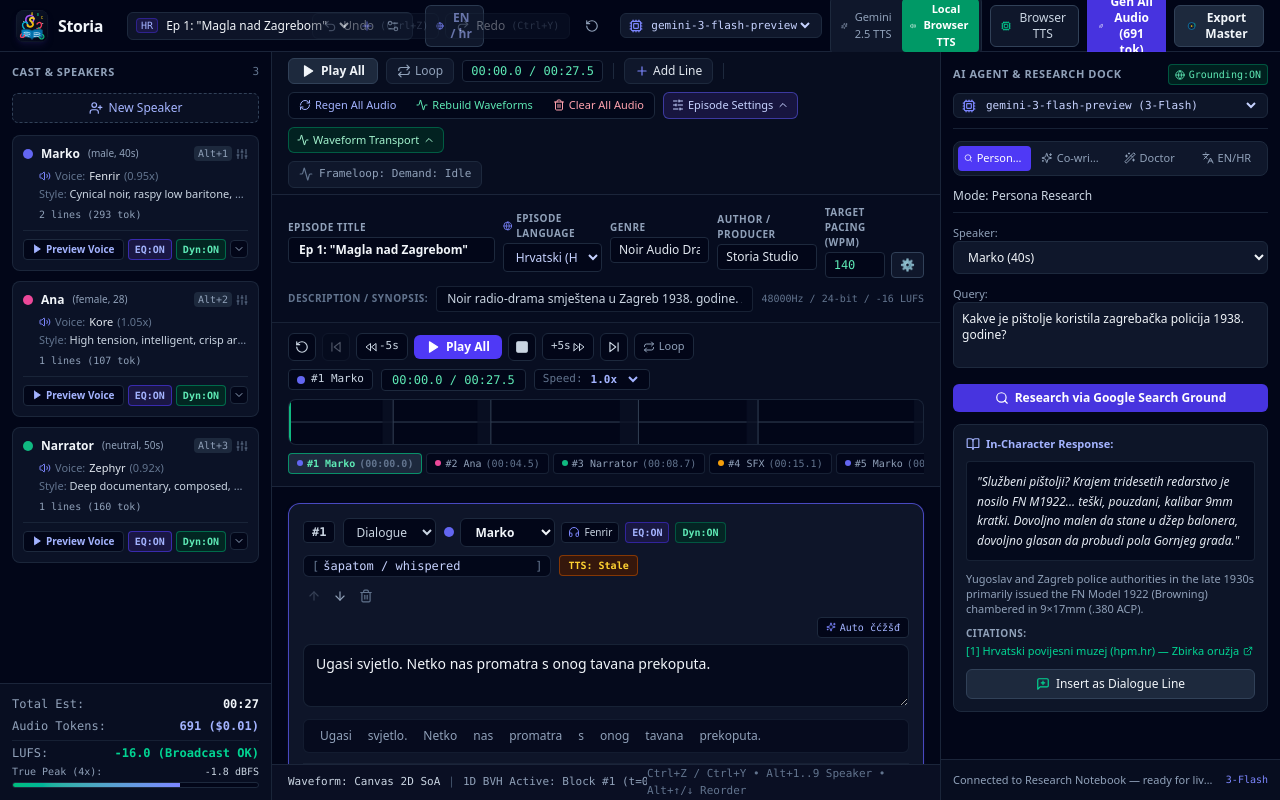
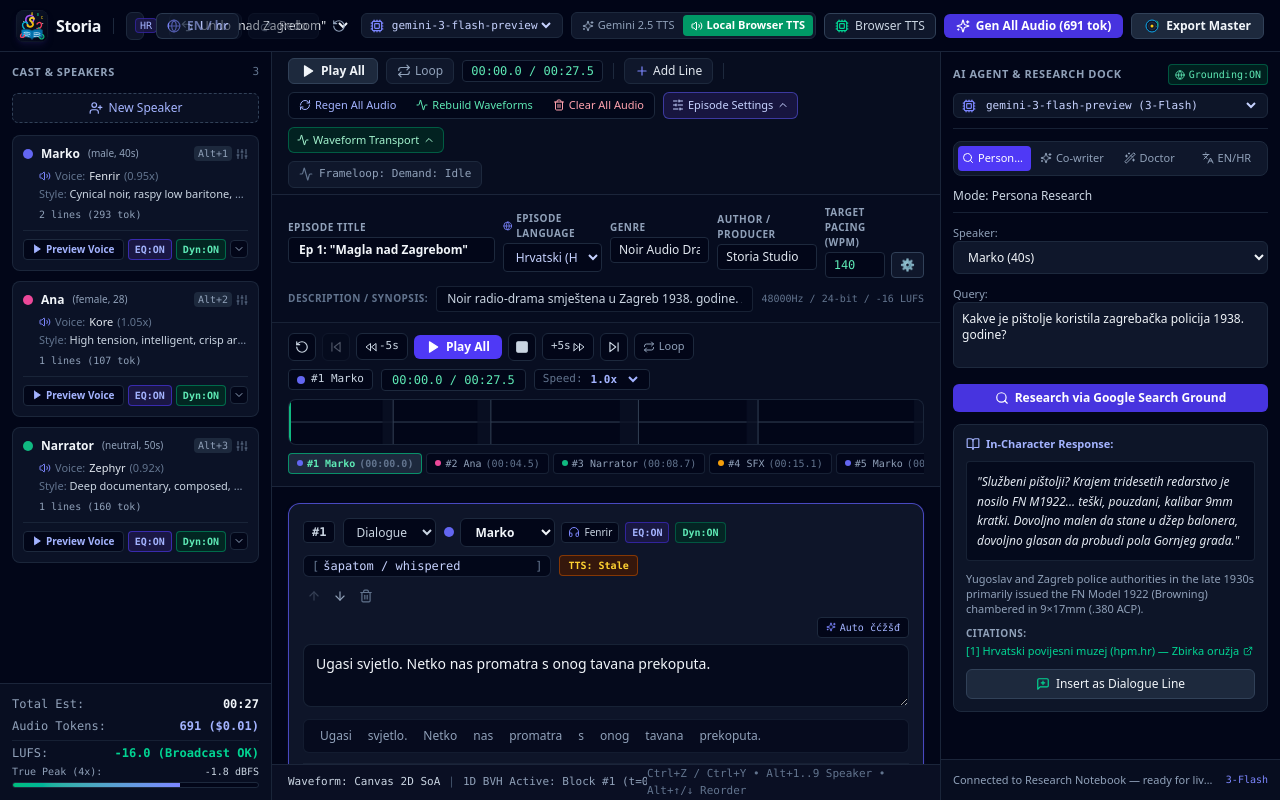
Before and after one commit to matise/Storia, a React (Vite) app: page / in a window 1280 px wide. Built offline with nearby package versions, Linux system fonts and the light colour scheme.

Commit message:
feat: initialize Storia audio drama studio with layout components and documentation

```diff
--- a/src/components/layout/AgentDock.tsx
+++ b/src/components/layout/AgentDock.tsx
@@ -236,18 +236,18 @@ export const AgentDock: React.FC = () => {
         </div>
 
         {/* 4 Mode Tabs */}
-        <div className="grid grid-cols-4 gap-1 p-1 rounded-lg bg-slate-900 border border-slate-800 text-[11px] font-medium">
+        <div className="grid grid-cols-4 gap-1 p-1 rounded-lg bg-slate-900 border border-slate-800 text-[11px] font-medium shrink-0">
           <button
             type="button"
             data-testid="tab-persona-research"
             onClick={() => setActiveMode('persona_research')}
-            className={`py-1 px-1.5 rounded flex items-center justify-center gap-1 transition-colors cursor-pointer ${
+            className={`py-1 px-1 rounded flex items-center justify-center gap-1 transition-colors cursor-pointer whitespace-nowrap min-w-0 ${
               activeMode === 'persona_research'
                 ? 'bg-indigo-600 text-white'
                 : 'text-slate-400 hover:text-slate-200'
             }`}
           >
-            <Search className="w-3 h-3" />
+            <Search className="w-3 h-3 shrink-0" />
             <span className="truncate">{t('tabPersonaPov')}</span>
           </button>
 
@@ -255,13 +255,13 @@ export const AgentDock: React.FC = () => {
             type="button"
             data-testid="tab-cowriter"
             onClick={() => setActiveMode('cowriter')}
-            className={`py-1 px-1.5 rounded flex items-center justify-center gap-1 transition-colors cursor-pointer ${
+            className={`py-1 px-1 rounded flex items-center justify-center gap-1 transition-colors cursor-pointer whitespace-nowrap min-w-0 ${
               activeMode === 'cowriter'
                 ? 'bg-indigo-600 text-white'
                 : 'text-slate-400 hover:text-slate-200'
             }`}
           >
-            <Sparkles className="w-3 h-3" />
+            <Sparkles className="w-3 h-3 shrink-0" />
             <span className="truncate">{t('tabCoWriter')}</span>
           </button>
 
@@ -269,13 +269,13 @@ export const AgentDock: React.FC = () => {
             type="button"
             data-testid="tab-dialogue-doctor"
             onClick={() => setActiveMode('dialogue_doctor')}
-            className={`py-1 px-1.5 rounded flex items-center justify-center gap-1 transition-colors cursor-pointer ${
+            className={`py-1 px-1 rounded flex items-center justify-center gap-1 transition-colors cursor-pointer whitespace-nowrap min-w-0 ${
               activeMode === 'dialogue_doctor'
                 ? 'bg-indigo-600 text-white'
                 : 'text-slate-400 hover:text-slate-200'
             }`}
           >
-            <Wand2 className="w-3 h-3" />
+            <Wand2 className="w-3 h-3 shrink-0" />
             <span className="truncate">{t('tabDoctor')}</span>
           </button>
 
@@ -283,13 +283,13 @@ export const AgentDock: React.FC = () => {
             type="button"
             data-testid="tab-bilingual-adapter"
             onClick={() => setActiveMode('bilingual_adapter')}
-            className={`py-1 px-1.5 rounded flex items-center justify-center gap-1 transition-colors cursor-pointer ${
+            className={`py-1 px-1 rounded flex items-center justify-center gap-1 transition-colors cursor-pointer whitespace-nowrap min-w-0 ${
               activeMode === 'bilingual_adapter'
                 ? 'bg-indigo-600 text-white'
                 : 'text-slate-400 hover:text-slate-200'
             }`}
           >
-            <Languages className="w-3 h-3" />
+            <Languages className="w-3 h-3 shrink-0" />
             <span className="truncate">{t('tabAdapter')}</span>
           </button>
         </div>
--- a/src/components/layout/TopBar.tsx
+++ b/src/components/layout/TopBar.tsx
@@ -76,23 +76,23 @@ export const TopBar: React.FC = () => {
 
   return (
     <div className="shrink-0 select-none">
-      <header className="h-13 border-b border-slate-800/90 bg-slate-950/95 px-4 flex items-center justify-between gap-3">
+      <header className="h-13 border-b border-slate-800/90 bg-slate-950/95 px-3 sm:px-4 flex items-center justify-between gap-2 overflow-x-auto overflow-y-hidden select-none min-w-0">
         {/* Brand & Active Episode Selector */}
-        <div className="flex items-center gap-3 min-w-0">
-          <div className="flex items-center gap-2.5">
+        <div className="flex items-center gap-2 sm:gap-3 min-w-0 shrink">
+          <div className="flex items-center gap-2 shrink-0">
             <div className="w-8 h-8 rounded-lg overflow-hidden flex items-center justify-center shrink-0 shadow-md shadow-indigo-950/40">
               <StoriaAppBrandIcon size={32} />
             </div>
-            <span className="font-bold tracking-tight text-slate-100 text-base">
+            <span className="font-bold tracking-tight text-slate-100 text-base hidden sm:inline">
               {t('appTitle')}
             </span>
           </div>
 
-          <div className="h-4 w-px bg-slate-800" />
+          <div className="h-4 w-px bg-slate-800 shrink-0" />
 
           {/* Multi-Episode Switcher & Episode Properties Controls */}
-          <div className="flex items-center gap-1 bg-slate-900/90 border border-slate-800 rounded-md px-2 py-0.5 text-xs text-slate-200 font-medium">
-            <span className="px-1 py-0.2 rounded bg-indigo-950/80 border border-indigo-700/50 text-[10px] font-mono text-indigo-300 uppercase">
+          <div className="flex items-center gap-1 bg-slate-900/90 border border-slate-800 rounded-md px-2 py-0.5 text-xs text-slate-200 font-medium min-w-0 shrink">
+            <span className="px-1 py-0.2 rounded bg-indigo-950/80 border border-indigo-700/50 text-[10px] font-mono text-indigo-300 uppercase shrink-0">
               {project.defaultLanguage}
             </span>
             <select
@@ -100,7 +100,7 @@ export const TopBar: React.FC = () => {
               data-testid="episode-switcher-select"
               value={project.id}
               onChange={(e) => switchProject(e.target.value)}
-              className="bg-transparent text-xs text-slate-100 font-medium focus:outline-none max-w-56 truncate cursor-pointer"
+              className="bg-transparent text-xs text-slate-100 font-medium focus:outline-none max-w-28 sm:max-w-40 md:max-w-56 truncate cursor-pointer"
             >
               {projects.map((ep) => (
                 <option
@@ -118,7 +118,7 @@ export const TopBar: React.FC = () => {
               data-testid="create-episode-btn"
               onClick={() => createProject()}
               title={t('newEpisodeBtn')}
-              className="p-1 rounded hover:bg-slate-800 text-indigo-400 hover:text-indigo-200 transition-colors cursor-pointer"
+              className="p-1 rounded hover:bg-slate-800 text-indigo-400 hover:text-indigo-200 transition-colors cursor-pointer shrink-0"
             >
               <Plus className="w-3.5 h-3.5" />
             </button>
@@ -128,7 +128,7 @@ export const TopBar: React.FC = () => {
               data-testid="open-episode-properties-btn"
               onClick={() => setEpisodePropertiesModalOpen(true)}
               title={t('episodePropertiesBtn')}
-              className="p-1 rounded hover:bg-slate-800 text-slate-400 hover:text-slate-200 transition-colors cursor-pointer"
+              className="p-1 rounded hover:bg-slate-800 text-slate-400 hover:text-slate-200 transition-colors cursor-pointer shrink-0"
             >
               <Settings2 className="w-3.5 h-3.5" />
             </button>
@@ -139,27 +139,27 @@ export const TopBar: React.FC = () => {
             type="button"
             onClick={toggleLanguage}
             title="Switch English / Croatian (EN/HR)"
-            className="flex items-center gap-1.5 px-2.5 py-1 rounded-md text-xs font-semibold bg-slate-900 hover:bg-slate-800 border border-slate-700/80 text-indigo-300 transition-colors cursor-pointer"
+            className="flex items-center gap-1.5 px-2.5 py-1 rounded-md text-xs font-semibold bg-slate-900 hover:bg-slate-800 border border-slate-700/80 text-indigo-300 transition-colors cursor-pointer whitespace-nowrap shrink-0"
           >
-            <Globe className="w-3.5 h-3.5 text-indigo-400" />
+            <Globe className="w-3.5 h-3.5 text-indigo-400 shrink-0" />
             <span>{uiLanguage === 'en' ? 'EN / hr' : 'en / HR'}</span>
           </button>
         </div>
 
         {/* Center Command History Stack Controls */}
-        <div className="flex items-center gap-1.5">
+        <div className="flex items-center gap-1 sm:gap-1.5 shrink-0">
           <button
             type="button"
             onClick={undo}
             disabled={undoCount === 0}
             title={`${t('undo')} (Ctrl+Z)`}
-            className="flex items-center gap-1.5 px-2.5 py-1 rounded-md text-xs font-medium bg-slate-900 border border-slate-800 text-slate-200 hover:bg-slate-800 disabled:opacity-40 disabled:pointer-events-none transition-colors cursor-pointer"
+            className="flex items-center gap-1.5 px-2 sm:px-2.5 py-1 rounded-md text-xs font-medium bg-slate-900 border border-slate-800 text-slate-200 hover:bg-slate-800 disabled:opacity-40 disabled:pointer-events-none transition-colors cursor-pointer whitespace-nowrap shrink-0"
           >
-            <Undo2 className="w-3.5 h-3.5 text-slate-400" />
-            <span>{t('undo')}</span>
-            <span className="text-[10px] text-slate-500 font-mono">(Ctrl+Z)</span>
+            <Undo2 className="w-3.5 h-3.5 text-slate-400 shrink-0" />
+            <span className="hidden xl:inline">{t('undo')}</span>
+            <span className="text-[10px] text-slate-500 font-mono hidden 2xl:inline">(Ctrl+Z)</span>
             {undoCount > 0 && (
-              <span className="px-1 rounded bg-slate-800 text-[10px] text-slate-400">
+              <span className="px-1 rounded bg-slate-800 text-[10px] text-slate-400 font-mono">
                 {undoCount}
               </span>
             )}
@@ -170,13 +170,13 @@ export const TopBar: React.FC = () => {
             onClick={redo}
             disabled={redoCount === 0}
             title={`${t('redo')} (Ctrl+Y)`}
-            className="flex items-center gap-1.5 px-2.5 py-1 rounded-md text-xs font-medium bg-slate-900 border border-slate-800 text-slate-200 hover:bg-slate-800 disabled:opacity-40 disabled:pointer-events-none transition-colors cursor-pointer"
+            className="flex items-center gap-1.5 px-2 sm:px-2.5 py-1 rounded-md text-xs font-medium bg-slate-900 border border-slate-800 text-slate-200 hover:bg-slate-800 disabled:opacity-40 disabled:pointer-events-none transition-colors cursor-pointer whitespace-nowrap shrink-0"
           >
-            <Redo2 className="w-3.5 h-3.5 text-slate-400" />
-            <span>{t('redo')}</span>
-            <span className="text-[10px] text-slate-500 font-mono">(Ctrl+Y)</span>
+            <Redo2 className="w-3.5 h-3.5 text-slate-400 shrink-0" />
+            <span className="hidden xl:inline">{t('redo')}</span>
+            <span className="text-[10px] text-slate-500 font-mono hidden 2xl:inline">(Ctrl+Y)</span>
             {redoCount > 0 && (
-              <span className="px-1 rounded bg-slate-800 text-[10px] text-slate-400">
+              <span className="px-1 rounded bg-slate-800 text-[10px] text-slate-400 font-mono">
                 {redoCount}
               </span>
             )}
@@ -186,16 +186,16 @@ export const TopBar: React.FC = () => {
             type="button"
             onClick={resetToSampleProject}
             title={t('resetSample')}
-            className="flex items-center gap-1 px-2 py-1 rounded-md text-xs text-slate-400 hover:text-slate-200 hover:bg-slate-900 border border-transparent hover:border-slate-800 transition-colors cursor-pointer"
+            className="flex items-center gap-1 px-1.5 py-1 rounded-md text-xs text-slate-400 hover:text-slate-200 hover:bg-slate-900 border border-transparent hover:border-slate-800 transition-colors cursor-pointer shrink-0"
           >
             <RotateCcw className="w-3.5 h-3.5" />
           </button>
         </div>
 
         {/* Right Studio Actions: Gemini Model Picker, TTS Engine Switcher, BYOK Status, Batch TTS, Master Export */}
-        <div className="flex items-center gap-2">
+        <div className="flex items-center gap-1.5 sm:gap-2 shrink-0">
           {/* Quick Gemini Model Picker */}
-          <div className="flex items-center gap-1 bg-slate-900 border border-slate-800 rounded-md px-2 py-1">
+          <div className="flex items-center gap-1 bg-slate-900 border border-slate-800 rounded-md px-2 py-1 shrink-0">
             <Cpu className="w-3.5 h-3.5 text-indigo-400 shrink-0" />
             <select
               aria-label={t('geminiModelPickerLabel')}
@@ -204,7 +204,7 @@ export const TopBar: React.FC = () => {
               onChange={(e) =>
                 setGeminiTextModel(e.target.value as GeminiTextModelId)
               }
-              className="bg-transparent text-[11px] font-mono text-indigo-200 focus:outline-none cursor-pointer"
+              className="bg-transparent text-[11px] font-mono text-indigo-200 focus:outline-none cursor-pointer max-w-40 sm:max-w-48 truncate"
             >
               {GEMINI_TEXT_MODELS.map((m) => (
                 <option
@@ -219,29 +219,29 @@ export const TopBar: React.FC = () => {
           </div>
 
           {/* Quick TTS Engine Switcher: Gemini 2.5 TTS vs Local Browser TTS */}
-          <div className="flex items-center rounded-md bg-slate-900 border border-slate-800 p-0.5 text-[11px] font-medium">
+          <div className="flex items-center rounded-md bg-slate-900 border border-slate-800 p-0.5 text-[11px] font-medium shrink-0">
             <button
               type="button"
               onClick={() => setActiveTtsProvider('gemini_tts')}
-              className={`px-2 py-0.5 rounded flex items-center gap-1 transition-colors cursor-pointer ${
+              className={`px-2 py-0.5 rounded flex items-center gap-1 transition-colors cursor-pointer whitespace-nowrap shrink-0 ${
                 ttsProvider === 'gemini_tts'
                   ? 'bg-indigo-600 text-white font-semibold'
                   : 'text-slate-400 hover:text-slate-200'
               }`}
             >
-              <Sparkles className="w-3 h-3" />
+              <Sparkles className="w-3 h-3 shrink-0" />
               <span>{t('engineGeminiTts')}</span>
             </button>
             <button
               type="button"
               onClick={() => setActiveTtsProvider('browser_tts')}
-              className={`px-2 py-0.5 rounded flex items-center gap-1 transition-colors cursor-pointer ${
+              className={`px-2 py-0.5 rounded flex items-center gap-1 transition-colors cursor-pointer whitespace-nowrap shrink-0 ${
                 ttsProvider === 'browser_tts'
                   ? 'bg-emerald-600 text-white font-semibold'
                   : 'text-slate-400 hover:text-slate-200'
               }`}
             >
-              <Volume2 className="w-3 h-3" />
+              <Volume2 className="w-3 h-3 shrink-0" />
               <span>{t('engineBrowserTts')}</span>
             </button>
           </div>
@@ -249,7 +249,7 @@ export const TopBar: React.FC = () => {
           <button
             type="button"
             onClick={() => setApiKeyModalOpen(true)}
-            className={`flex items-center gap-1.5 px-2.5 py-1 rounded-md text-xs font-medium border transition-colors cursor-pointer ${
+            className={`flex items-center gap-1.5 px-2.5 py-1 rounded-md text-xs font-medium border transition-colors cursor-pointer whitespace-nowrap shrink-0 ${
               hasConfiguredApiKey
                 ? 'bg-emerald-950/50 hover:bg-emerald-900/60 border-emerald-800/60 text-emerald-300'
                 : ttsProvider === 'browser_tts'
@@ -258,9 +258,9 @@ export const TopBar: React.FC = () => {
             }`}
           >
             {ttsProvider === 'browser_tts' && !hasConfiguredApiKey ? (
-              <Cpu className="w-3.5 h-3.5 text-emerald-400" />
+              <Cpu className="w-3.5 h-3.5 text-emerald-400 shrink-0" />
             ) : (
-              <KeyRound className="w-3.5 h-3.5 text-emerald-400" />
+              <KeyRound className="w-3.5 h-3.5 text-emerald-400 shrink-0" />
             )}
             <span>{apiKeyBadgeText}</span>
           </button>
@@ -269,16 +269,16 @@ export const TopBar: React.FC = () => {
             type="button"
             disabled={isBatchSynthesizing}
             onClick={() => void synthesizeAllBlocks()}
-            className="flex items-center gap-1.5 px-3 py-1 rounded-md text-xs font-semibold bg-indigo-600/90 hover:bg-indigo-500 disabled:opacity-60 text-white shadow-xs transition-colors cursor-pointer"
+            className="flex items-center gap-1.5 px-3 py-1 rounded-md text-xs font-semibold bg-indigo-600/90 hover:bg-indigo-500 disabled:opacity-60 text-white shadow-xs transition-colors cursor-pointer whitespace-nowrap shrink-0"
           >
             {isBatchSynthesizing ? (
               <>
-                <Loader2 className="w-3.5 h-3.5 animate-spin" />
+                <Loader2 className="w-3.5 h-3.5 animate-spin shrink-0" />
                 <span>{t('generatingAudio')}</span>
               </>
             ) : (
               <>
-                <Sparkles className="w-3.5 h-3.5" />
+                <Sparkles className="w-3.5 h-3.5 shrink-0" />
                 <span>
                   {t('genAllAudio')} ({formattedTokens} {t('tokensAbbrev')})
                 </span>
@@ -290,7 +290,7 @@ export const TopBar: React.FC = () => {
             type="button"
             data-testid="topbar-export-master-btn"
             onClick={() => setExportMasterModalOpen(true)}
-            className="flex items-center gap-1.5 px-3 py-1 rounded-md text-xs font-semibold bg-slate-800 hover:bg-slate-700 border border-slate-700 text-slate-100 transition-colors cursor-pointer"
+            className="flex items-center gap-1.5 px-3 py-1 rounded-md text-xs font-semibold bg-slate-800 hover:bg-slate-700 border border-slate-700 text-slate-100 transition-colors cursor-pointer whitespace-nowrap shrink-0"
           >
             <MasterBroadcastDiskIcon size={16} />
             <span>{t('exportMaster')}</span>
--- a/src/i18n/dictionary.ts
+++ b/src/i18n/dictionary.ts
@@ -531,17 +531,17 @@ export const DICTIONARY: Record<SupportedLanguage, TranslationDictionary> = {
     episodeLabel: 'Epizoda',
     undo: 'Poništi',
     redo: 'Ponovi',
-    apiKeyOk: 'API Ključ: OK',
+    apiKeyOk: 'API ključ: OK',
     apiKeySynth: 'Preglednik TTS',
     apiKeyMissing: 'API Ključ: Postavi',
     engineGeminiTts: 'Gemini 2.5 TTS',
-    engineBrowserTts: 'Lokalni Preglednik TTS',
+    engineBrowserTts: 'Preglednik TTS',
     genAllAudio: 'Generiraj sve',
     regenAllAudio: 'Regeneriraj sve',
     rebuildAllWaveforms: 'Obnovi valne oblike',
     clearAllAudio: 'Obriši sav zvuk',
     generatingAudio: 'Sinteza u tijeku...',
-    exportMaster: 'Izvoz Mastera',
+    exportMaster: 'Izvoz mastera',
     resetSample: 'Resetiraj uzorak',
     tokensAbbrev: 'tok',
 
```
Also changed, not shown: src/components/layout/CastSidebar.tsx (+8 -8 lines), src/components/layout/ScriptWorkbench.tsx (+26 -26 lines), 6 other files (tests, documents, lock files or other folders).
